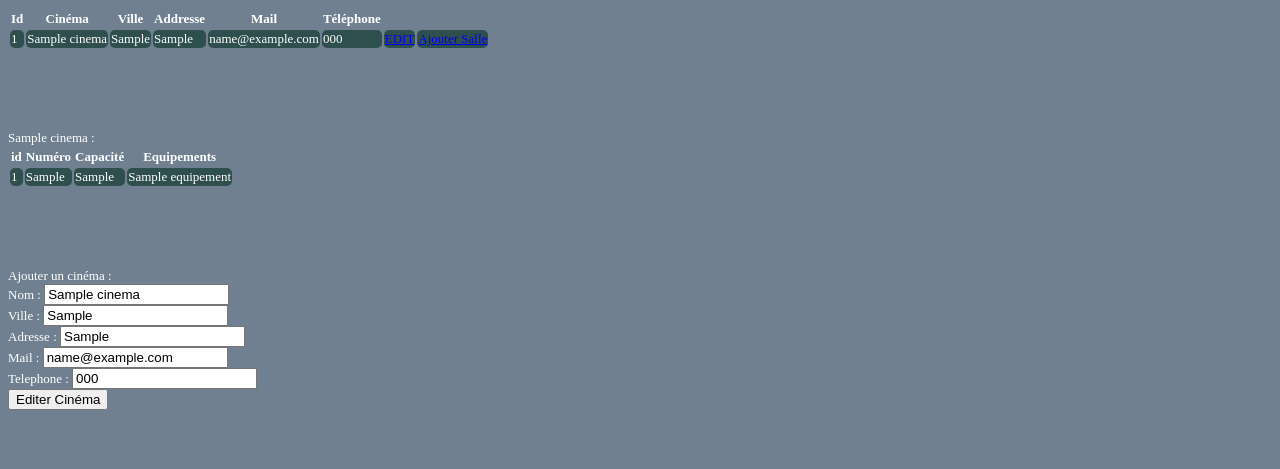
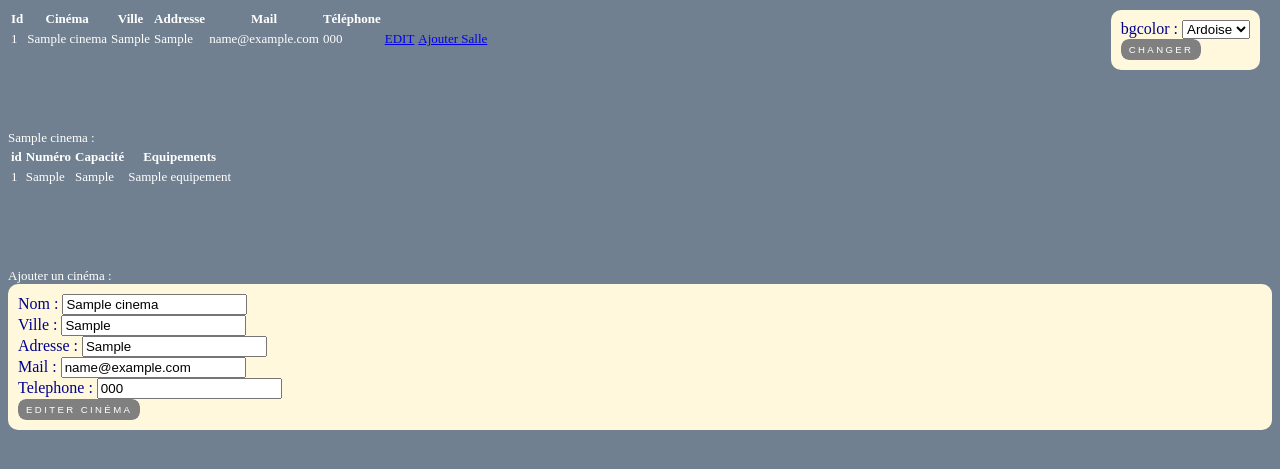
Before and after one commit to JJJpnt/back_bdd, a PHP site: page /index.php?edit&id=1 in a window 1280 px wide. Shown: the top 469 px of the page. Run offline with PHP 8.4, Linux system fonts and the light colour scheme; tables that the repository leaves empty or names only in its code hold one stand-in row (values such as "Sample post").

Commit message:
mardi soir

```diff
--- a/assets/css/style.css
+++ b/assets/css/style.css
@@ -9,7 +9,7 @@ table {
 }
 
 td {
-    background-color: darkslategray;
+    /* background-color: darkslategray; */
     border-radius: 5px;
 }
 
@@ -18,3 +18,63 @@ td {
     margin-top: 5rem;
     margin-bottom: 5rem;
 }
+
+form {
+    background-color: cornsilk;
+    color: darkblue;
+    font-size: medium;
+    border-radius: 10px;
+    padding: 10px;
+}
+
+.form-bgcolor {
+    position: fixed;
+    right: 20px;
+    top: 10px;
+}
+
+/* $color: #0cf; */
+
+button {
+    display: inline-block;
+    padding: .3rem .5rem;
+    border-radius: 0.5rem;
+    border:0;
+    color: #fff;
+    text-transform: uppercase;
+    font-size: 0.6rem;
+    letter-spacing: .15rem;
+    transition: all .3s;
+    position: relative;
+    overflow: hidden;
+    z-index: 1;
+}
+button::after {
+        content: '';
+        position: absolute;
+        bottom: 0;
+        left: 0;
+        width: 100%;
+        height: 100%;
+        background-color: hsl(180,0%,50%);
+        border-radius: 0.5rem;
+        z-index: -2;
+}
+button::before {
+        content: '';
+        position: absolute;
+        bottom: 0;
+        left: 0;
+        width: 0%;
+        height: 100%;
+        background-color: hsl(180,0%,20%);
+        transition: all .3s;
+        border-radius: 0.5rem;
+        z-index: -1;
+    }
+button:hover {
+        color: #fff;
+    }
+button:hover::before {
+        width: 100%;
+    }
--- a/index.php
+++ b/index.php
@@ -1,3 +1,15 @@
+<?php
+if(isset($_GET["setbgcolor"]) && !empty($_POST["newbgcolor"])  ) // && isset($_POST['submit']))
+{
+    // echo "<!--setcookie...-->";
+    setcookie('bgcolor', $_POST["newbgcolor"], time() + (365 * 24 * 3600));
+    // echo "<!--...setcookie-->";
+    header('Location: index.php');
+}
+
+$cookie_color = (isset($_COOKIE['bgcolor'])) ? $_COOKIE['bgcolor'] : 'slategray';
+
+?>
 <!DOCTYPE html>
 <html lang="en">
 <head>
@@ -6,12 +18,15 @@
     <title>Exo DBB Cinémas</title>
     <link rel="stylesheet" href="assets/css/style.css">
 </head>
-<body>
+
+<body style="background-color:<?php echo $cookie_color ?>">
 
 
 <?php include("include/connect.php"); ?>
 
 <?php
+
+// echo "BgColor cookie : ".$_COOKIE['bgcolor'];
 
 $action = "index.php";
 $editing = false;
@@ -78,31 +93,32 @@ if(isset($_GET["add"]) && isset($_POST['submit'])) {
 }
 
 $adding_salle = false;
-if(isset($_GET["add_salle"]) && isset($_POST['submit']) && !empty($_GET["id"])) {
+$editing_salle = false;
+$form_salle = "hidden";
+if( isset($_GET["add_salle"]) && !empty($_GET["id"]) ) {
+
+    if(!isset($_POST['submit'])) {
+
+        $form_salle = "visible";
+        $add_to_id = $_GET["id"];
+
+    } else {
 
     $adding_salle = true;
-    $add_to_id = $_GET["id"];
+    $salle_capa = trim($_POST['salle_capa']);
+    $salle_numero = trim($_POST['salle_numero']);
 
-    $cine_name = trim($_POST['cine_name']);
-    $cine_adress = trim($_POST['cine_adress']);
-    $cine_town = trim($_POST['cine_town']);
-    $cine_mail = trim($_POST['cine_mail']);
-    $cine_phone = trim($_POST['cine_phone']);
-
-
-    $sql = $dbh->prepare ("INSERT INTO cinema (nom_cinema,adresse_cinema,ville_cinema,mail_cinema,telephone_cinema)
+    $sql = $dbh->prepare ("INSERT INTO salle (nom_cinema,adresse_cinema,ville_cinema,mail_cinema,telephone_cinema)
 
                         VALUES (:nom_cinema,:adresse_cinema,:ville_cinema,:mail_cinema,:telephone_cinema)");
 
                     $sql->execute(array(
-                        'nom_cinema' => $cine_name,
-                        'adresse_cinema' => $cine_adress,
-                        'ville_cinema' => $cine_town,
-                        'mail_cinema' => $cine_mail,
-                        'telephone_cinema' => $cine_phone
+                        'numero_salle' => $numero_salle,
+                        'adresse_cinema' => $cine_adress
                     ));
                     $sql-> closeCursor();
                     // header('location:../test.php');
+    }
 }
 ?>
 
@@ -215,35 +231,49 @@ if(isset($_GET["add_salle"]) && isset($_POST['submit']) && !empty($_GET["id"]))
 
     </form>
 
-<div>
+</div>
 
 
-<div class="form-add-salle" style="visibility:<?php echo $adding_salle?"visible":"hidden" ?>">
+<div class="form-add-salle" style="visibility:<?php echo $form_salle; ?>">
+    <?php
+        $stmt_nom_cinema = $dbh->prepare("SELECT nom_cinema FROM cinema WHERE id_cinema=".$_GET["id"]);
+        $stmt_cinema->execute();
+        $cinema = $stmt_cinema->fetch(PDO::FETCH_OBJ);
+        echo '<h4>Ajouter une salle à ' . $cinema->nom_cinema . ' :</h4><br>';
+    ?>
 
-    <form action="<?php echo $action?>" method="POST">
+    <form action="<?php echo $action;?>" method="POST">
 
         <div>
-            <label>Nom :</label>
-            <input type="text" name="cine_name" id="cine_name" placeholder="Entrer le nom du cinéma" <?php echo $editing?'value="'.$cinema_editing->nom_cinema.'"':"" ?> maxlength="50" required>
+            <label>Numéro :</label>
+            <input type="text" name="salle_numero" id="salle_numero" placeholder="Numéro" <?php echo $editing_salle?'value="'."".'"':"" ?> maxlength="5" required>
         </div>
         <div>
-            <label>Ville :</label>
-            <input type="text" name="cine_town" id="cine_town" placeholder="Entrer la ville du cinéma" <?php echo $editing?'value="'.$cinema_editing->ville_cinema.'"':"" ?> maxlength="50" required>
-        </div>
-        <div>
-            <label>Adresse :</label>
-            <input type="text" name="cine_adress" id="cine_adress" placeholder="Entrer l'adresse' du cinéma" <?php echo $editing?'value="'.$cinema_editing->adresse_cinema.'"':"" ?> maxlength="100" required>
-        </div>
-        <div>
-            <label>Mail :</label>
-            <input type="text" name="cine_mail" id="cine_mail" placeholder="Entrer l'email du cinéma" <?php echo $editing?'value="'.$cinema_editing->mail_cinema.'"':"" ?> maxlength="100" required>
-        </div>
-        <div>
-            <label>Telephone :</label>
-            <input type="text" name="cine_phone" id="cine_phone" placeholder="Entrer le numéro du cinéma" <?php echo $editing?'value="'.$cinema_editing->telephone_cinema.'"':"" ?> maxlength="25" required>
+            <label>Capacité :</label>
+            <input type="text" name="salle_capa" id="salle_capa" placeholder="Capacité" <?php echo $editing_salle?'value="'."".'"':"" ?> maxlength="5" required>
         </div>
 
-        <button type="submit" name="submit"><?php echo $editing?"Editer Cinéma":"Ajouter Cinéma"?></button>
+        <button type="submit" name="submit"><?php echo $editing_salle?"Editer Salle":"Ajouter Salle"?></button>
+
+    </form>
+
+</div>
+
+
+
+<div class="form-bgcolor">
+    <form action="index.php?setbgcolor" method="POST">
+
+        <div>
+            <label>bgcolor :</label>
+            <select name="newbgcolor" id="newbgcolor">
+                <option value="slategray">Ardoise</option>
+                <option value="red">Rouge</option>
+                <option value="orange">Orange</option>
+            </select>
+        </div>
+
+        <button type="submit" name="submit">Changer</button>
 
     </form>
 
```
